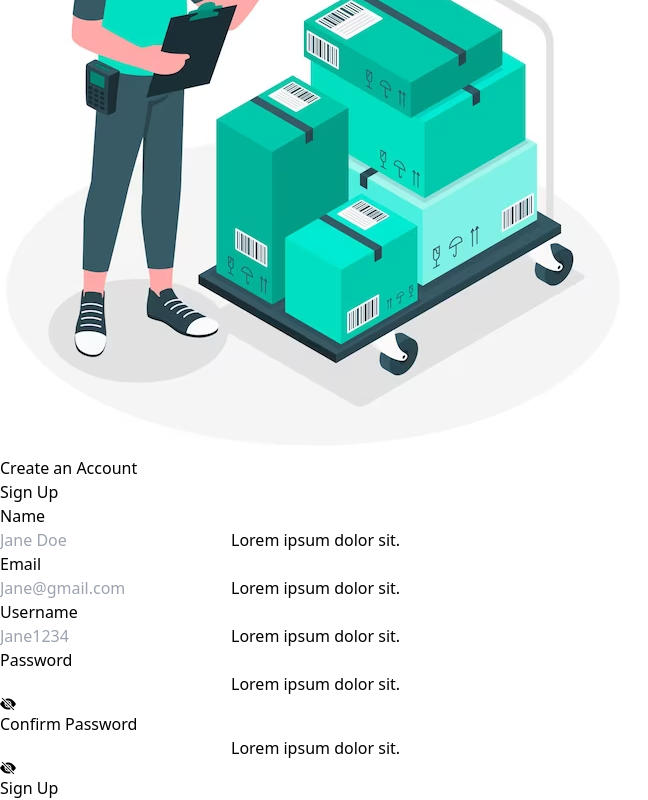
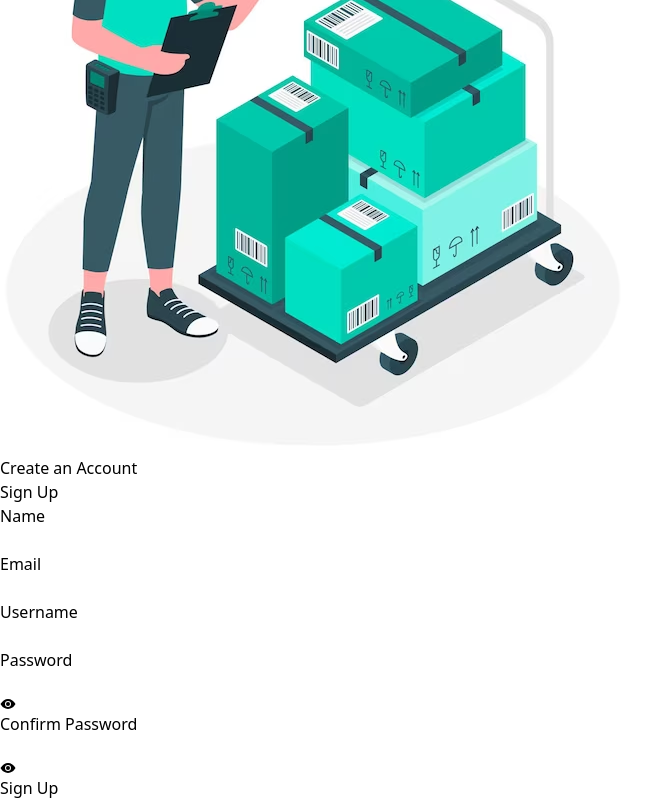
Before and after one commit to sunday-opeyemi/Swift-Suite, a React (Vite) app in the folder frontend/: page / in a window 1280 px wide. Shown: the part 451-1251 px from the top of the page, without its empty margins (0-648 px from the left). Built offline with nearby package versions, Linux system fonts and the light colour scheme; what @nextui-org/react would draw is missing.

Commit message:
form validation.

```diff
--- a/frontend/src/pages/SignUp.jsx
+++ b/frontend/src/pages/SignUp.jsx
@@ -3,27 +3,24 @@ import signImage from '../Images/signup.svg'
 import Navbar from '../components/Navbar'
 import { IoEyeSharp } from "react-icons/io5";
 import { BsEyeSlashFill } from "react-icons/bs";
-import { useForm } from 'react-hook-form'
-import * as yup from 'yup'
+// import { useForm } from 'react-hook-form'
 import { yupResolver } from '@hookform/resolvers/yup'
 import { MdErrorOutline } from "react-icons/md";
+import { useFormik } from "formik";
+import * as yup from 'yup'
+
 
 
 const SignUp = () => {
   const [passwordVisible, setPasswordVisible] = useState(false);
-    const [confirmVisible, setConfirmVisible] = useState(false);
+  const [confirmVisible, setConfirmVisible] = useState(false);
+  const [inputFilled, setInputFilled] = useState(false);
 
 
-    const Schema = yup.object().shape({
-      name: yup.string().required( <span className='flex'><span className='mt-1 me-1'><MdErrorOutline /></span> <span>Field is Required</span></span> ),
-      email: yup.string().email('Invalid email format').required( <span className='flex'><span className='mt-1 me-1'><MdErrorOutline /></span> <span>Field is Required</span></span> ),
-      username: yup.string().required( <span className='flex'><span className='mt-1 me-1'><MdErrorOutline /></span> <span>Field is Required</span></span> ),
-      password: yup.string().required(<span className="flex"><span className="mt-1 me-1"><MdErrorOutline /></span>{' '}<span>Please Enter a Password</span></span>),
-      confirm: yup.string().required(<span className="flex"><span className="mt-1 me-1"><MdErrorOutline /></span>{' '}<span>Confirm your Password</span></span> ),
-  })
-  const { register, handleSubmit, formState: { errors }, } = useForm({
-    resolver: yupResolver(Schema)
-})
+
+//   const { register, handleSubmit, formState: { errors }, trigger} = useForm({
+//     resolver: yupResolver(Schema)
+// })
 
     const togglePasswordVisibility = (field) => {
       if (field === 'password') {
@@ -32,7 +29,34 @@ const SignUp = () => {
           setConfirmVisible(!confirmVisible);
       }
   };
-
+  // const handleInputChange = () => {
+  //   setInputFilled(true);
+  // };
+  // const handleBlur = async (field) => {
+  //   // Trigger validation for the specific field on blur
+  //   await trigger(field);
+  //   console.log(field);
+  // };
+  const passwordRegex = /^(?=.*[A-Za-z])(?=.*\d)[A-Za-z\d@$!%*?&]{8,}$/
+  let formik = useFormik({
+    initialValues: {
+      name: "",
+      email: "",
+      username: "",
+      password: "",
+      confirm: ""
+    },
+    onSubmit: (values)=>{
+        console.log(values);
+    },
+    validationSchema: yup.object({
+      name: yup.string().required('Field is required'),
+      email: yup.string().email('Invalid email format').required( <span className='flex'><span>Field is required</span></span> ),
+      username: yup.string().required( <span className='flex'><span>Field is required</span></span> ),
+      password: yup.string().required(<span className="flex">{' '}<span>Field is required</span></span>).matches(passwordRegex, 'Password must include letters and numbers'),
+      confirm: yup.string().required(<span className="flex">{' '}<span>Confirm your Password</span></span> ),
+    })
+  });
   return (
       <div>
         <div>
@@ -44,34 +68,35 @@ const SignUp = () => {
             </div>
             <div className='lg:py-20 py-0   lg:px-28 px-14 '>
               <h1 className='text-center font-semibold text-xl text-[#089451]'>Create an Account</h1>
-              <form action="" className='' onSubmit={handleSubmit(onsubmit)}>
-              <p className='flex my-2 font-semibold text-xl text-[#089451]'>Sign Up</p>
-                <div className=' h-[80px]'>
-                  <label htmlFor="">Name</label><br />
-                  <input  {...register("name")}  type="text" placeholder='Jane Doe' className='px-4 py-2 w-full border-2  border-[#089451] focus:outline-[#089451]'/>
-                  <span className='text-red-500'>Lorem ipsum dolor sit.</span>
+              <form action="" className='' onSubmit={formik.handleSubmit}>
+              <p className='flex my-4 font-semibold text-xl text-[#089451]'>Sign Up</p>
+                <div className=' h-[80px] relative'>
+                  <label htmlFor="" className='font-semibold'>Name</label><br />
+                  <input type="text"  className='px-4 py-2 w-full border-2  border-[#089451] focus:outline-[#089451]' name='name' onBlur={formik.handleBlur} onChange={formik.handleChange}/>
+                  <span className='text-red-500 font-bold'>{formik.touched.name && formik.errors.name}</span>
+                  {/* <span className='absolute top-[35px] right-5 text-red-700'>{formik.touched.name ? <MdErrorOutline /> : ''}</span> */}
                 </div>
                 <div className='h-[80px]'>
-                  <label htmlFor="Email">Email</label><br />
-                  <input  {...register("email")}  type="email" placeholder='Jane@gmail.com' className='px-4 py-2 w-full border-2 border-[#089451]'/>
-                  <span className='text-red-500'>Lorem ipsum dolor sit.</span>
+                  <label htmlFor="Email" className='font-semibold'>Email</label><br />
+                  <input  type="email"  className='px-4 py-2 w-full border-2 border-[#089451]  focus:outline-[#089451]' name='email' onBlur={formik.handleBlur} onChange={formik.handleChange}/>
+                  <span className='text-red-500 font-bold'>{formik.touched.email && formik.errors.email}</span>
                 </div>
                 <div className='h-[80px]'>
-                  <label htmlFor="">Username</label><br />
-                  <input  {...register("username")}  type="text" placeholder='Jane1234'  className='px-4 py-2 w-full border-2 border-[#089451]'/>
-                  <span className='text-red-500'>Lorem ipsum dolor sit.</span>
+                  <label htmlFor="" className='font-semibold'>Username</label><br />
+                  <input  type="text"   className='px-4 py-2 w-full border-2 border-[#089451] focus:outline-[#089451]' name='username' onBlur={formik.handleBlur} onChange={formik.handleChange}/>
+                  <span className='text-red-500 font-bold'>{formik.touched.username && formik.errors.username}</span>
                 </div>
                 <div className='h-[80px] relative'>
-                  <label htmlFor="">Password</label><br />
-                  <input  {...register("password")}   type={passwordVisible ? 'text' : 'password'} placeholder=''  autoComplete='off' className='border-2 border-[#089451] py-2 px-4 w-full'/>
-                  <span className='text-red-500'>Lorem ipsum dolor sit.</span>
-                  <span onClick={() => togglePasswordVisibility('password')} className='absolute top-[35px] right-5'>{!passwordVisible ? <BsEyeSlashFill /> : <IoEyeSharp />}</span>
+                  <label htmlFor="" className='font-semibold'>Password</label><br />
+                  <input  type={passwordVisible ? 'text' : 'password'}   autoComplete='off' className='border-2 border-[#089451] py-2 px-4 w-full focus:outline-[#089451]' name='password' onBlur={formik.handleBlur} onChange={formik.handleChange}/>
+                  <span className='text-red-500 font-bold'>{formik.touched.password && formik.errors.password}</span>
+                  <span onClick={() => togglePasswordVisibility('password')} className='absolute top-[35px] right-5'>{!passwordVisible ? <IoEyeSharp /> :  <BsEyeSlashFill /> }</span>
                 </div>
                 <div className='h-[80px] relative'>
-                  <label htmlFor="">Confirm Password</label><br />
-                  <input  {...register("confirm")}  type={confirmVisible ? 'text' : 'password'}  className='border-2 bg-white border-[#089451] py-2 px-4 w-full'/>
-                  <span className='text-red-500'>Lorem ipsum dolor sit.</span>
-                  <span onClick={() => togglePasswordVisibility('confirm')} className='absolute top-[35px] right-5'>{!confirmVisible ? <BsEyeSlashFill /> : <IoEyeSharp />}</span>
+                  <label htmlFor="" className='font-semibold'>Confirm Password</label><br />
+                  <input type={confirmVisible ? 'text' : 'password'}  className='border-2 bg-white border-[#089451] py-2 px-4 w-full focus:outline-[#089451]' name='confirm' onBlur={formik.handleBlur} onChange={formik.handleChange}/>
+                  <span className='text-red-500 font-bold'>{formik.touched.confirm && formik.errors.confirm}</span>
+                  <span onClick={() => togglePasswordVisibility('confirm')} className='absolute top-[35px] right-5'>{!confirmVisible ?  <IoEyeSharp /> :<BsEyeSlashFill /> }</span>
                 </div>
                 <button className='w-full bg-[#089451] text-white font-bold py-2 my-2'>Sign Up</button>
               </form>
```
